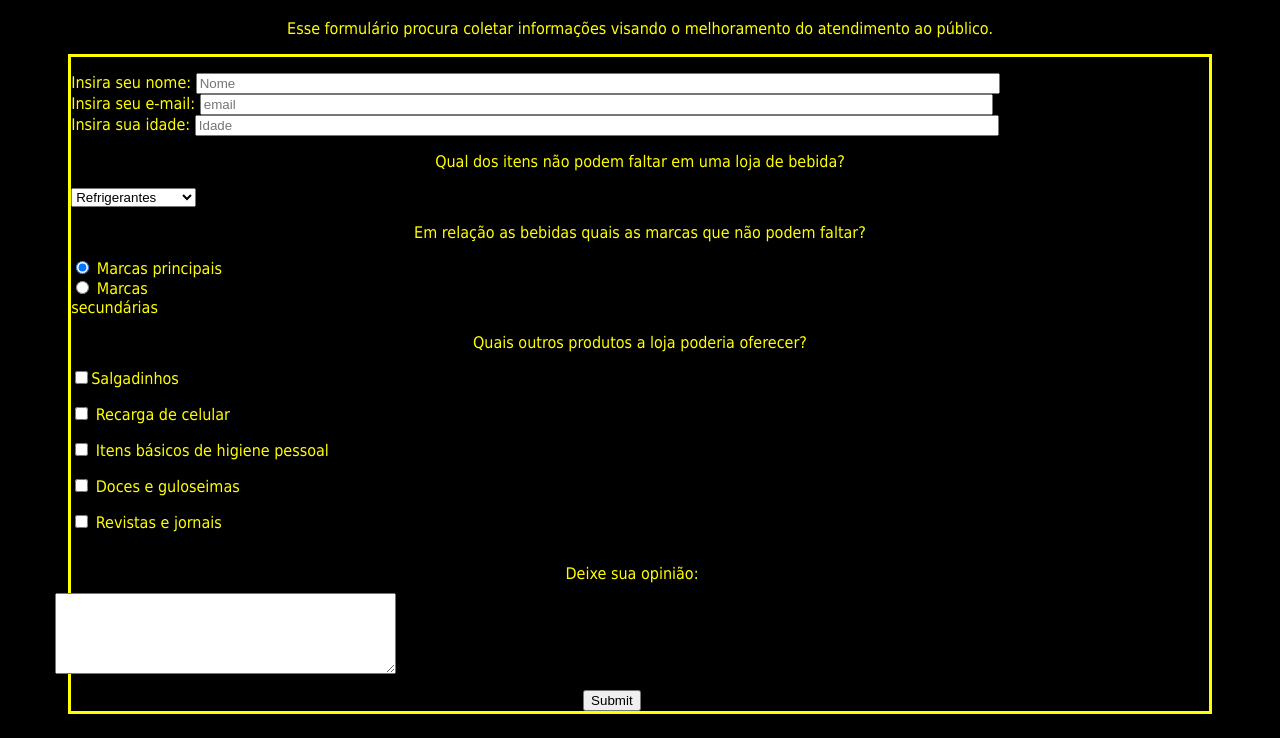
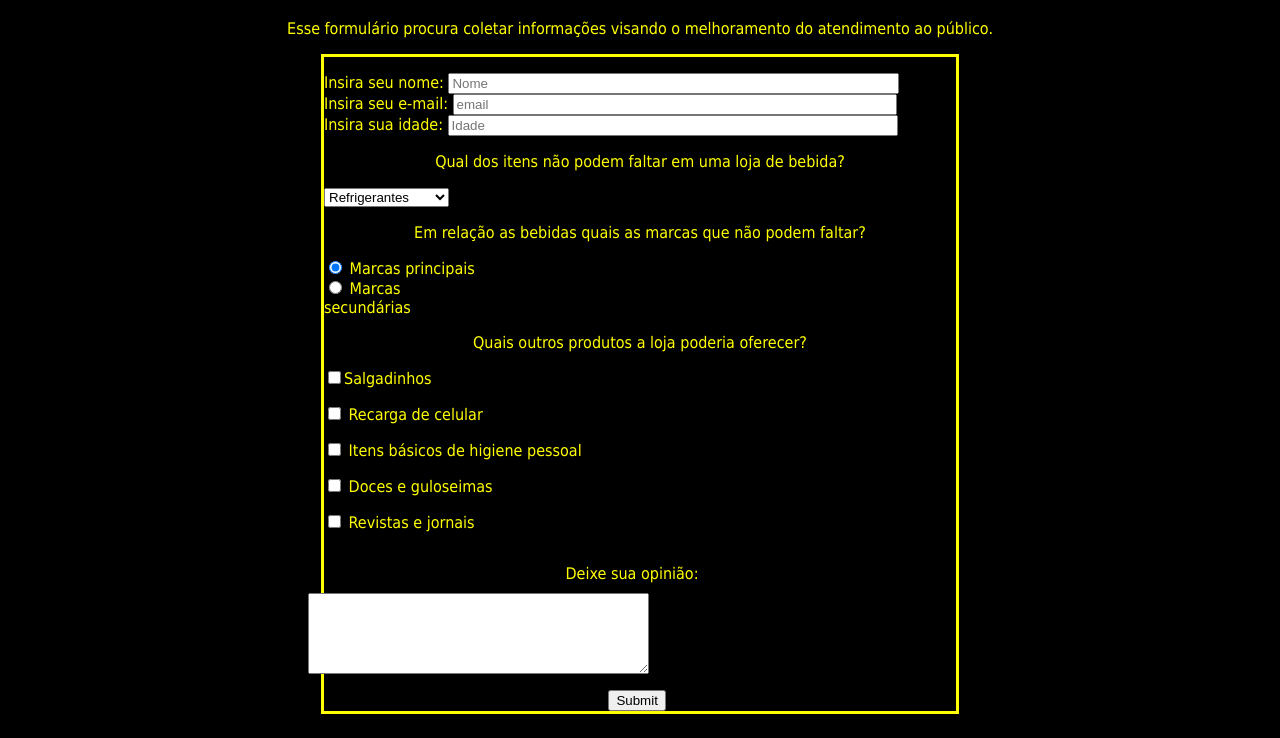
Before and after one commit to devgodwill/Formulario-loja-de-bebidas, a plain HTML site: page index.html in a window 1280 px wide. Shown: the part 62-800 px from the top of the page. Drawn offline with Linux system fonts and the light colour scheme.

Commit message:
Update styles.css

```diff
--- a/styles.css
+++ b/styles.css
@@ -2,13 +2,12 @@ body {background: black;
 font-family: Tahoma;
 color: yellow;}
 
-h1,p {text-align: center;
-}
+h1,p {text-align: center;}
 
 .description {text-align: center;}
 
 form {border: solid,yellow;
-width: 90%;
+width: 50%;
 margin: auto;
 padding-top: 1rem;}
 
```
